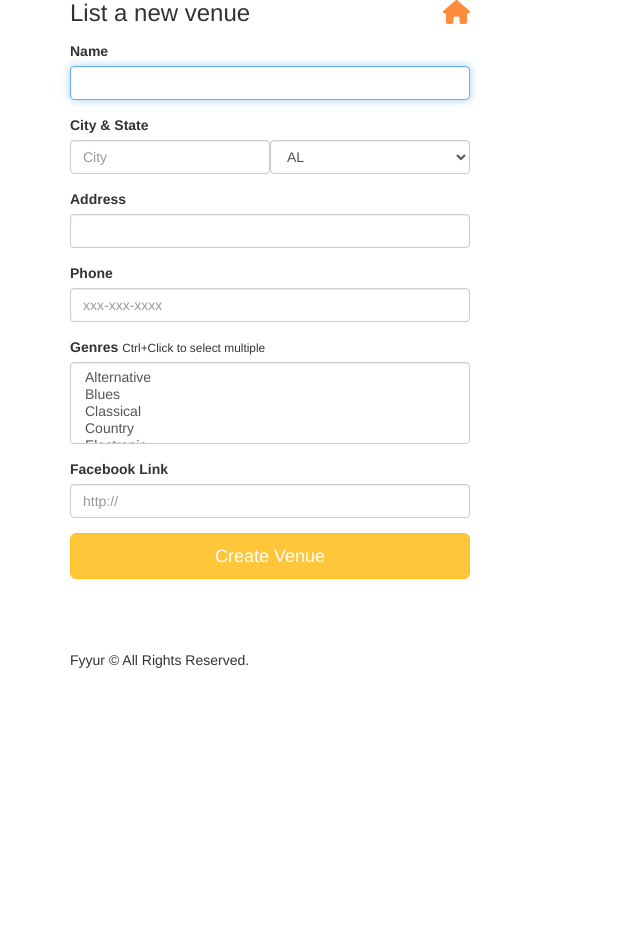
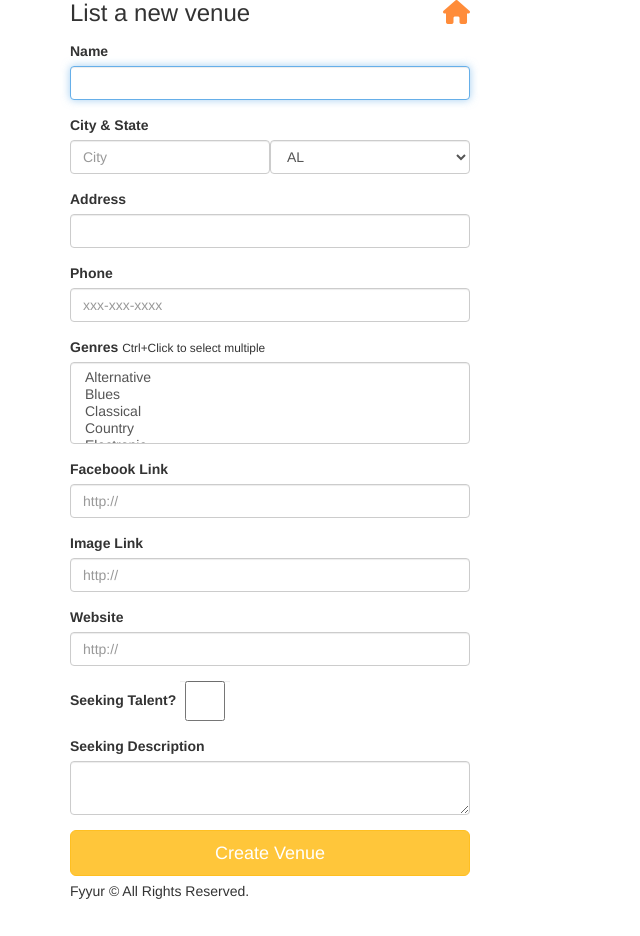
Before and after one commit to DeekshaPrabhakar/Fyyur, a Flask app: page /venues/create in a window 1280 px wide. Shown: the part 95-1031 px from the top of the page, without its empty margins (0-640 px from the left). Before the commit the page ends 763 px from the top, so only its background shows below. Run offline with Flask 2, Linux system fonts and the light colour scheme; some libraries are stand-ins or nearby versions.

Commit message:
feat: Create venue

```diff
--- a/app.py
+++ b/app.py
@@ -13,6 +13,7 @@ from logging import Formatter, FileHandler
 from flask_wtf import Form
 from forms import *
 from flask_migrate import Migrate
+import sys
 #----------------------------------------------------------------------------#
 # App Config.
 #----------------------------------------------------------------------------#
@@ -240,14 +241,34 @@ def create_venue_form():
 
 @app.route('/venues/create', methods=['POST'])
 def create_venue_submission():
-  # TODO: insert form data as a new Venue record in the db, instead
-  # TODO: modify data to be the data object returned from db insertion
+  error = False
+  try:
+    venue = Venue(
+      name = request.form['name'],
+      genres = request.form.getlist('genres'),
+      address = request.form['address'],
+      city = request.form['city'],
+      state = request.form['state'],
+      phone = request.form['phone'],
+      website = request.form['website'],
+      facebook_link = request.form['facebook_link'],
+      seeking_talent = request.form['seeking_talent'] == 'y',
+      seeking_description = request.form['seeking_description'],
+      image_link = request.form['image_link'],
+    )
+    db.session.add(venue)
+    db.session.commit()
+  except:
+    error = True
+    db.session.rollback()
+    print(sys.exc_info())
+  finally:
+    db.session.close()
 
-  # on successful db insert, flash success
-  flash('Venue ' + request.form['name'] + ' was successfully listed!')
-  # TODO: on unsuccessful db insert, flash an error instead.
-  # e.g., flash('An error occurred. Venue ' + data.name + ' could not be listed.')
-  # see: http://flask.pocoo.org/docs/1.0/patterns/flashing/
+  if not error:
+    flash('Venue ' + request.form['name'] + ' was successfully listed!')
+  else:
+    flash('An error occurred. Venue ' + request.form['name'] + ' could not be listed.')
   return render_template('pages/home.html')
 
 @app.route('/venues/<venue_id>', methods=['DELETE'])
--- a/forms.py
+++ b/forms.py
@@ -1,6 +1,6 @@
 from datetime import datetime
 from flask_wtf import Form
-from wtforms import StringField, SelectField, SelectMultipleField, DateTimeField
+from wtforms import StringField, SelectField, SelectMultipleField, DateTimeField, BooleanField, TextAreaField
 from wtforms.validators import DataRequired, AnyOf, URL
 
 class ShowForm(Form):
@@ -88,6 +88,9 @@ class VenueForm(Form):
     image_link = StringField(
         'image_link'
     )
+    website = StringField(
+        'website'
+    )
     genres = SelectMultipleField(
         # TODO implement enum restriction
         'genres', validators=[DataRequired()],
@@ -116,6 +119,8 @@ class VenueForm(Form):
     facebook_link = StringField(
         'facebook_link', validators=[URL()]
     )
+    seeking_talent = BooleanField('Yes?')
+    seeking_description = TextAreaField('Seeking Description')
 
 class ArtistForm(Form):
     name = StringField(
--- a/static/css/main.css
+++ b/static/css/main.css
@@ -209,3 +209,12 @@ h2.monospace {
 .subtitle {
   opacity: 0.5;
 }
+.form-group .seeking-talent {
+  width: 50px;
+  border: 0;
+  margin: 0;
+  padding: 0;
+  height: 40px;
+  display: inline-block;
+  vertical-align: middle;
+}
--- a/templates/forms/new_venue.html
+++ b/templates/forms/new_venue.html
@@ -33,8 +33,24 @@
         {{ form.genres(class_ = 'form-control', placeholder='Genres, separated by commas', autofocus = true) }}
       </div>
       <div class="form-group">
-          <label for="genres">Facebook Link</label>
+          <label for="facebook_link">Facebook Link</label>
           {{ form.facebook_link(class_ = 'form-control', placeholder='http://', autofocus = true) }}
+        </div>
+        <div class="form-group">
+          <label for="image_link">Image Link</label>
+          {{ form.image_link(class_ = 'form-control', placeholder='http://', autofocus = true) }}
+        </div>
+        <div class="form-group">
+          <label for="website">Website</label>
+          {{ form.website(class_ = 'form-control', placeholder='http://', autofocus = true) }}
+        </div>
+        <div class="form-group">
+          <label for="seeking_talent">Seeking Talent?</label>
+          {{ form.seeking_talent(class_ = 'form-control seeking-talent', autofocus = true) }}
+        </div>
+        <div class="form-group">
+          <label for="seeking_description">Seeking Description</label>
+          {{ form.seeking_description(class_ = 'form-control', autofocus = true) }}
         </div>
       <input type="submit" value="Create Venue" class="btn btn-primary btn-lg btn-block">
     </form>
```
